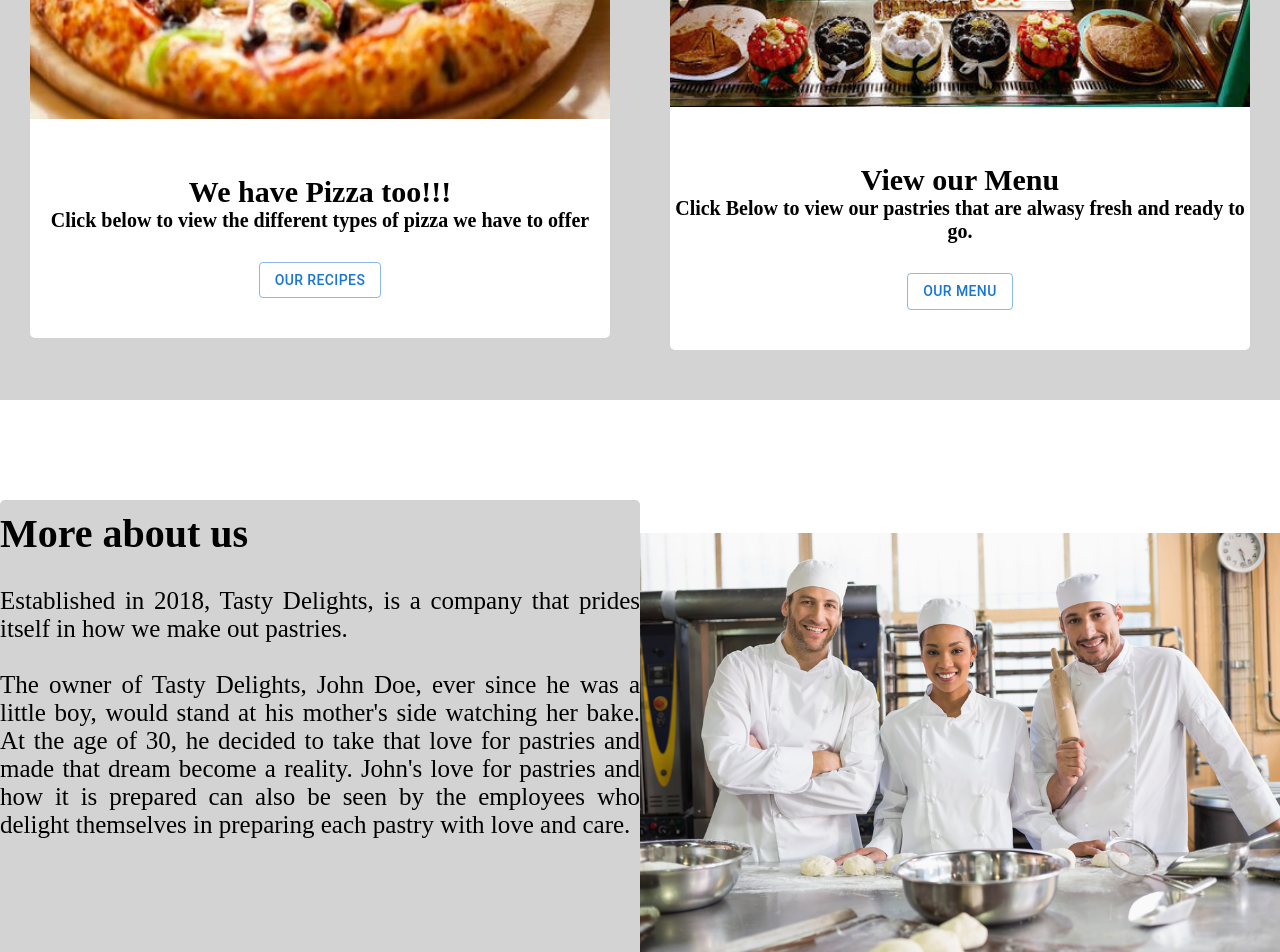
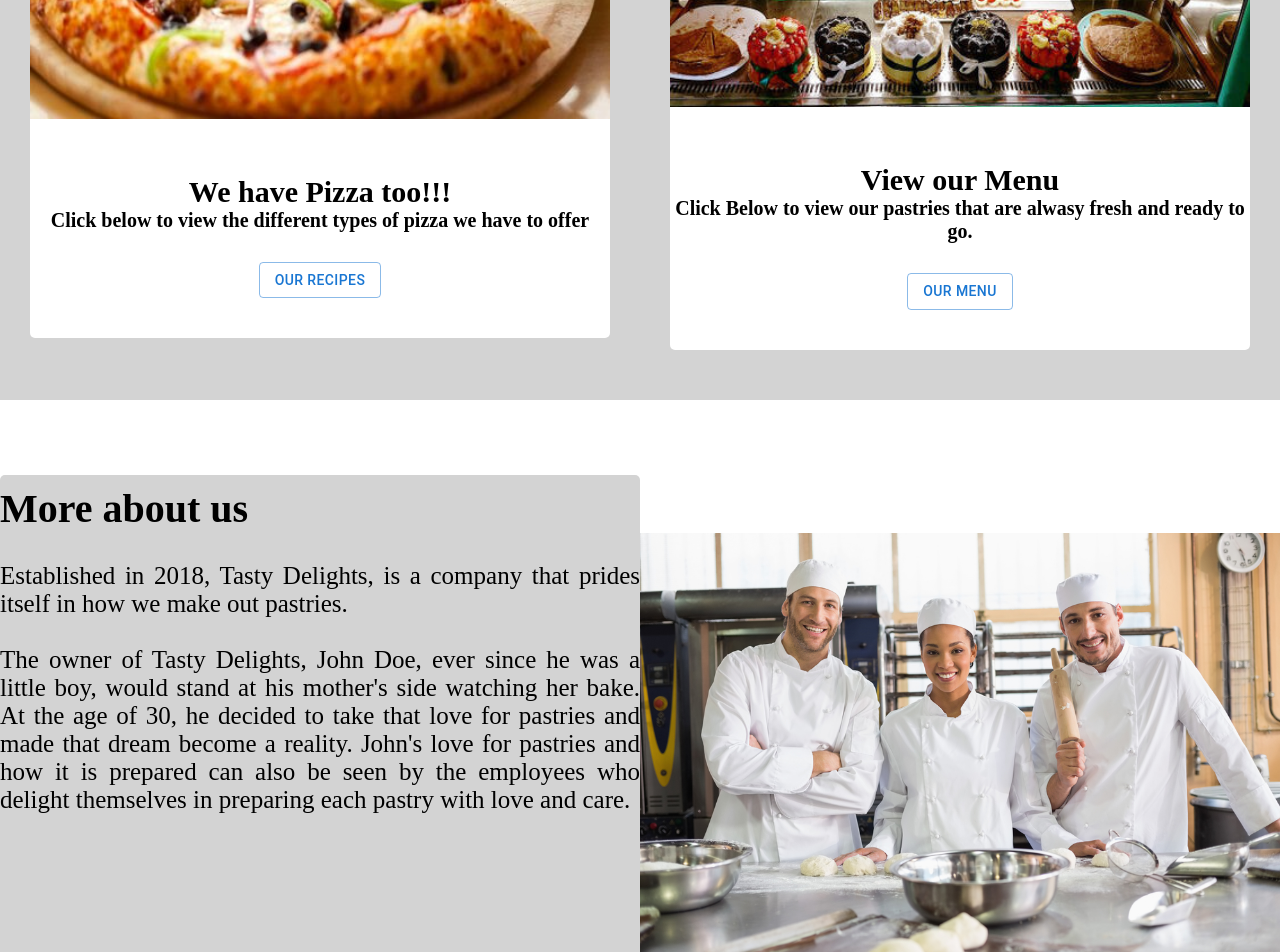
Before and after one commit to monty397/bakery-app, a React (Create React App) app: page / in a window 1280 px wide. Shown: the part 830-1782 px from the top of the page. Built offline with nearby package versions, Linux system fonts and the light colour scheme.

Commit message:
Reverts height for container in about.css

```diff
--- a/src/components/about/about.css
+++ b/src/components/about/about.css
@@ -35,7 +35,7 @@
     background-color: lightgray;
     border-radius: 5px;
     width: 100%;
-    height: 500px;
+    height: 550px;
 }
 
 #right {
--- a/src/components/navbar/navbar.js
+++ b/src/components/navbar/navbar.js
@@ -1,3 +1,4 @@
+/* eslint-disable jsx-a11y/anchor-is-valid */
 import './navbar.css';
 import Logo from './logo.png'
 
@@ -5,9 +6,8 @@ const Navbar = () => {
   return (
     <div>
       <nav>
-
         <ul>
-        <img className="logo" src={Logo} alt="website logo." />
+          <img className="logo" src={Logo} alt="website logo." />
           <li><a href="#">Home</a></li>
           <li><a href="#">Menu</a></li>
           <li><a href="#">About</a></li>
```
